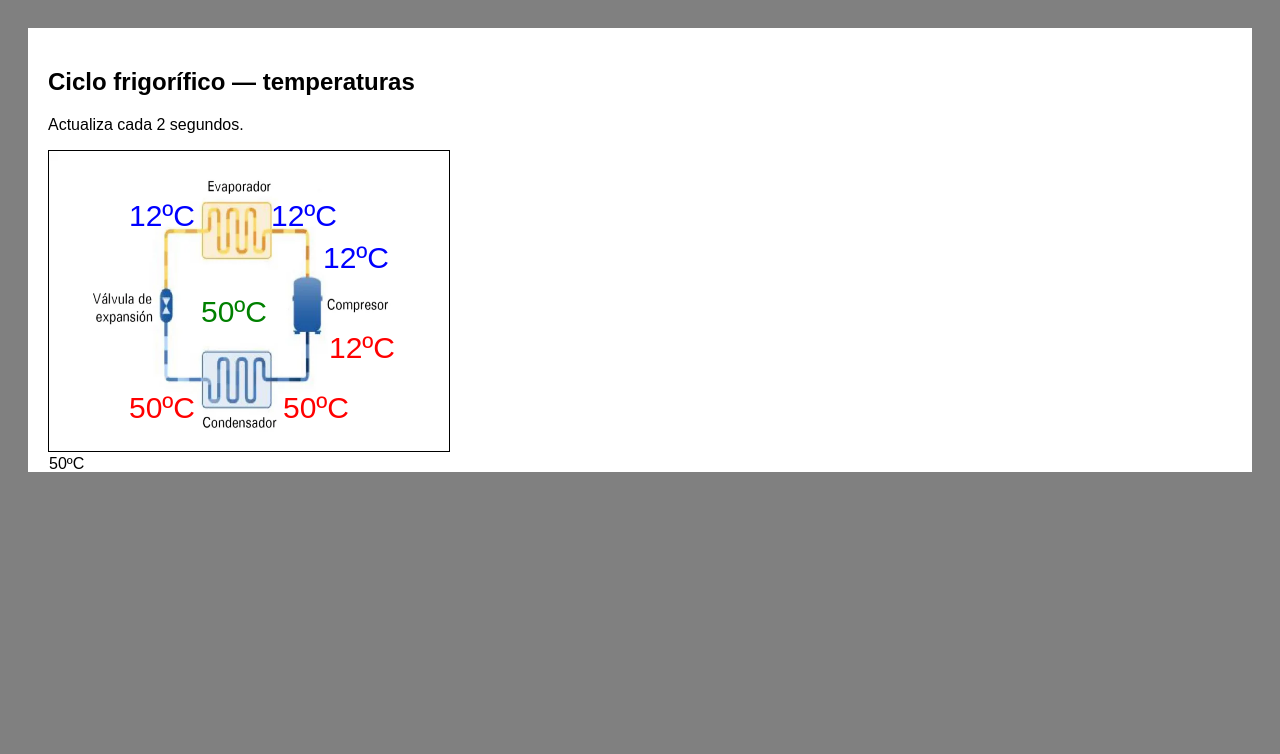
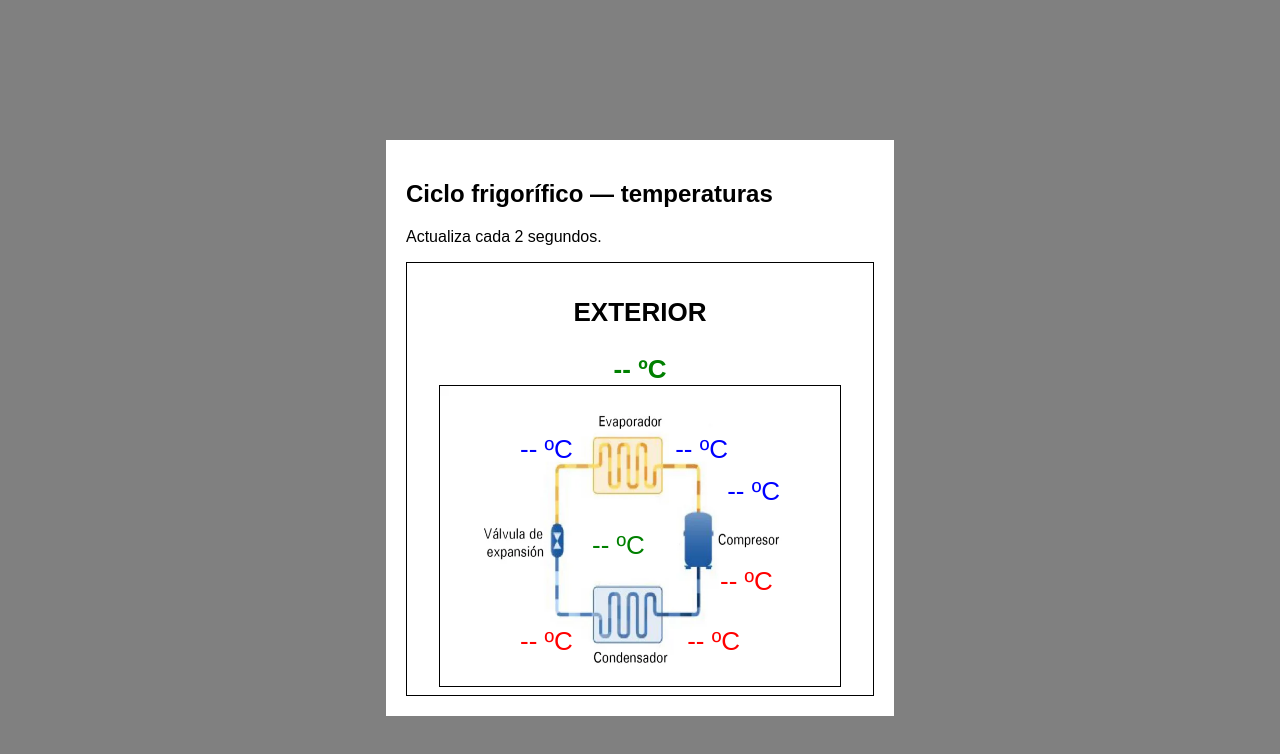
Before and after one commit to fumetria/fridgedashboard, a plain HTML site: page index.html in a window 1280 px wide. Drawn offline with Linux system fonts and the light colour scheme; no server answers.

Commit message:
Update UI

```diff
--- a/index.html
+++ b/index.html
@@ -6,25 +6,13 @@
     <title>Ciclo frigorífico - temperaturas</title>
     <style>
         body {
+            display: flex;
+            justify-content: center;
+            align-items: center;
             font-family: Arial, sans-serif;
             padding: 20px;
             background-color: grey;
             height: 100dvh;
-        }
-
-        svg {
-            width: 700px;
-            max-width: 100%;
-            border: 1px solid #ddd;
-        }
-
-        .node {
-            font-size: 14px;
-            text-anchor: middle;
-        }
-
-        .temp {
-            font-weight: bold;
         }
 
         #app {
@@ -37,14 +25,13 @@
             height: 300px;
             position: relative;
             border: 1px solid;
-            /* background-image: url("esquema.webp"); */
         }
 
         #evaporador-salida {
             position: absolute;
             top: 16%;
             right: 28%;
-            font-size: 30px;
+            font-size: 26px;
             color: blue;
         }
 
@@ -52,7 +39,7 @@
             position: absolute;
             top: 16%;
             left: 20%;
-            font-size: 30px;
+            font-size: 26px;
             color: blue;
         }
 
@@ -60,7 +47,7 @@
             position: absolute;
             top: 30%;
             right: 15%;
-            font-size: 30px;
+            font-size: 26px;
             color: blue;
         }
 
@@ -68,7 +55,7 @@
             position: absolute;
             top: 60%;
             left: 70%;
-            font-size: 30px;
+            font-size: 26px;
             color: red;
         }
 
@@ -76,7 +63,7 @@
             position: absolute;
             top: 80%;
             right: 25%;
-            font-size: 30px;
+            font-size: 26px;
             color: red;
         }
 
@@ -84,16 +71,32 @@
             position: absolute;
             top: 80%;
             left: 20%;
-            font-size: 30px;
+            font-size: 26px;
             color: red;
         }
 
-        #temperatura-ambiente {
+        #temperatura-camara {
             position: absolute;
             top: 48%;
             left: 38%;
-            font-size: 30px;
+            font-size: 26px;
             color: green;
+        }
+
+        #temperatura-ambiente {
+            color: green;
+        }
+
+        #outdoor {
+            border: 1px solid;
+            padding: 0.5rem 2rem;
+
+            & p,
+            #temperatura-ambiente {
+                text-align: center;
+                font-weight: 700;
+                font-size: 26px;
+            }
         }
     </style>
 </head>
@@ -102,16 +105,19 @@
     <section id="app">
         <h2>Ciclo frigorífico — temperaturas</h2>
         <p>Actualiza cada 2 segundos.</p>
-        <section id="fridge">
-            <img src="./esquema.webp" alt="" width="400" height="300">
-            <div id="evaporador-entrada">12ºC</div>
-            <div id="evaporador-salida">12ºC</div>
-            <div id="compresor-entrada">12ºC</div>
-            <div id="compresor-salida">12ºC</div>
-            <div id="condensador-entrada">50ºC</div>
-            <div id="condensador-salida">50ºC</div>
-            <div id="temperatura-ambiente">50ºC</div>
-            <div id="temperatura-camara">50ºC</div>
+        <section id="outdoor">
+            <p>EXTERIOR</p>
+            <div id="temperatura-ambiente">-- ºC</div>
+            <section id="fridge">
+                <img src="/static/esquema.webp" alt="" width="400" height="300">
+                <div id="evaporador-entrada">-- ºC</div>
+                <div id="evaporador-salida">-- ºC</div>
+                <div id="compresor-entrada">-- ºC</div>
+                <div id="compresor-salida">-- ºC</div>
+                <div id="condensador-entrada">-- ºC</div>
+                <div id="condensador-salida">-- ºC</div>
+                <div id="temperatura-camara">-- ºC</div>
+            </section>
         </section>
     </section>
 
```
Also changed, not shown: 1 other file.
